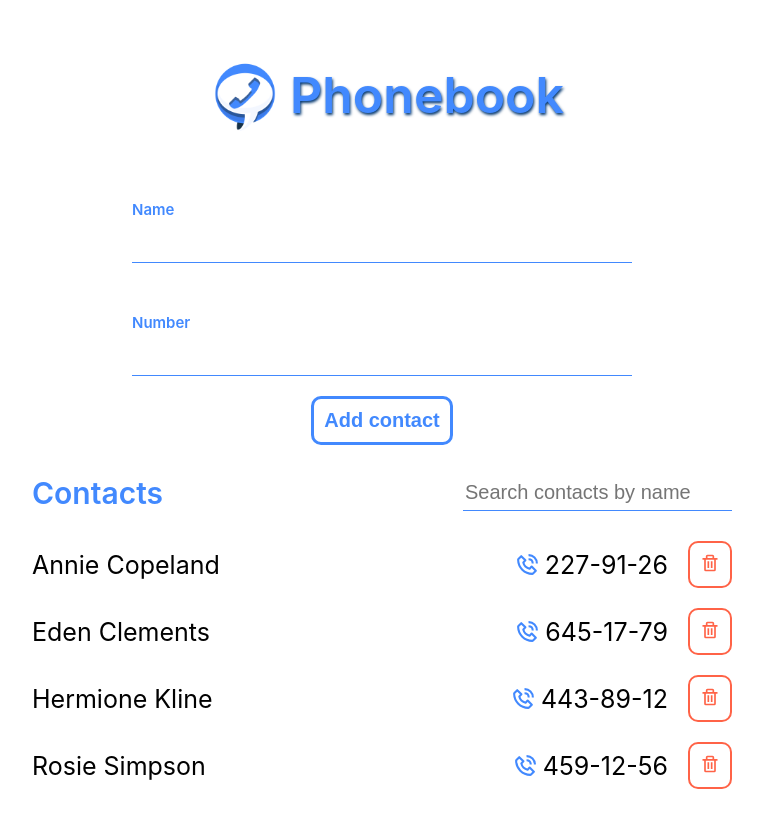
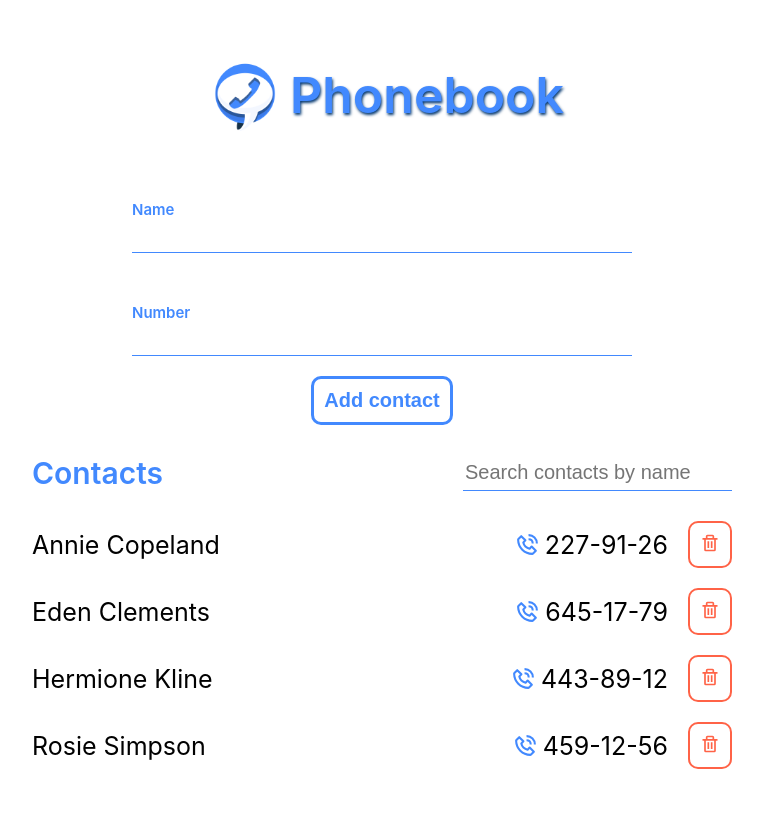
Before and after one commit to aslanukr/goit-react-hw-02-phonebook, a React (Create React App) app: page / in a window 1280 px wide. Shown: the top 828 px of the page, without its empty margins (258-1021 px from the left). Built offline with nearby package versions, Linux system fonts and the light colour scheme.

Commit message:
input borders geometry fix

```diff
--- a/src/components/Styles.styled.js
+++ b/src/components/Styles.styled.js
@@ -55,13 +55,15 @@ export const Input = styled.input`
 
   font-size: 20px;
   font-weight: 600;
-  padding: 10px 10px;
+  padding: 5px 5px;
 
   outline: none;
   border: none;
   border-bottom: 1px solid rgba(66, 137, 254, 255);
   &:hover,
   &:focus {
+    margin: -2px;
+    border: 3px solid transparent;
     border-bottom: 3px solid rgba(66, 137, 254, 255);
   }
 `;
@@ -116,6 +118,7 @@ export const FilterInput = styled.input`
   border-bottom: 1px solid rgba(66, 137, 254, 255);
   &:hover,
   &:focus {
+    margin-bottom: -2px;
     border-bottom: 3px solid rgba(66, 137, 254, 255);
   }
 
```
